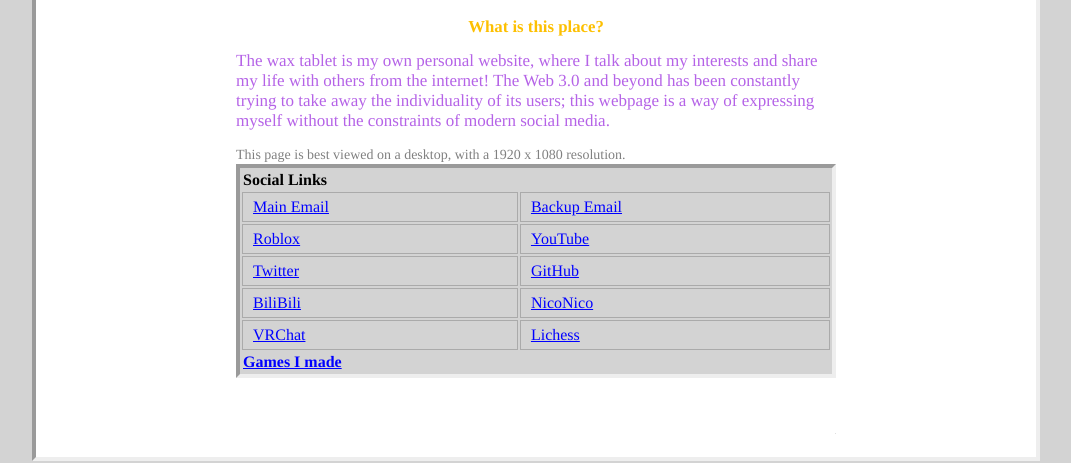
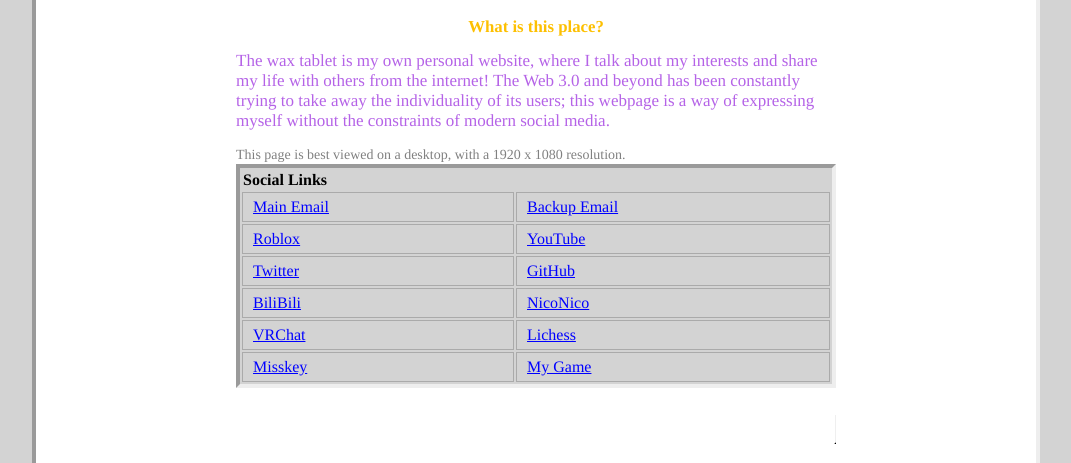
Before and after one commit to tabirako/tabirako.github.io, a plain HTML site: page index.html in a window 1280 px wide. Shown: the part 321-784 px from the top of the page, without its empty margins (108-1179 px from the left). Drawn offline with nearby package versions, Linux system fonts and the light colour scheme; no server answers.

Commit message:
add another sns link to footer

```diff
--- a/index.html
+++ b/index.html
@@ -87,7 +87,8 @@
                   <td><a href="https://lichess.org/@/banana_stem" style="color:blue">Lichess</a></td>
                 </tr>
                 <tr>
-                  <th><a href="https://www.roblox.com/games/17202293479/Teahouse-Umigiri-A-Tea-making-simulator" colspan="2" style="color:blue">Games I made</a></td>
+                  <td><a href="https://misskey.io/@keic" style="color:blue">Misskey</a></td>
+                  <td><a href="https://www.roblox.com/games/17202293479/Teahouse-Umigiri-A-Tea-making-simulator" style="color:blue">My Game</a></td>
                 </tr>
               </tbody>
             </table>
```
